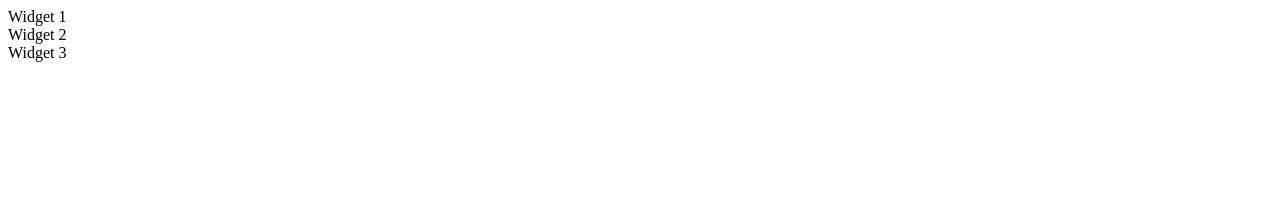
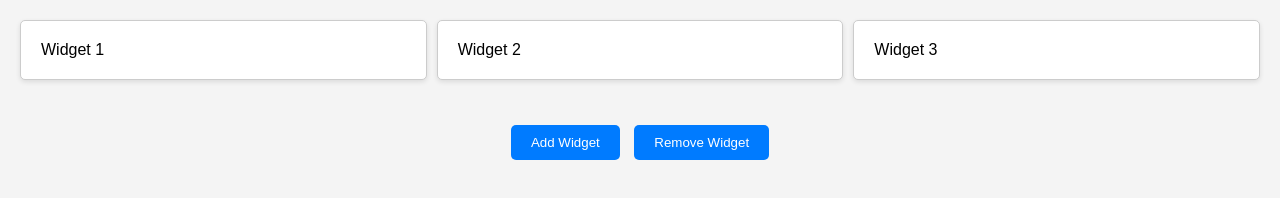
Before and after one commit to chandranshulg/Customizable-Dashboard-, a plain HTML site: page index.html in a window 1280 px wide. Drawn offline with Linux system fonts and the light colour scheme.

Commit message:
Update index.html

```diff
--- a/index.html
+++ b/index.html
@@ -4,7 +4,50 @@
     <meta charset="UTF-8">
     <meta name="viewport" content="width=device-width, initial-scale=1.0">
     <title>Customizable Dashboard</title>
-    <link rel="stylesheet" href="style.css">
+    <style>
+        /* CSS Styles */
+
+        body, html {
+            margin: 0;
+            padding: 0;
+            font-family: Arial, sans-serif;
+            background-color: #f4f4f4;
+        }
+
+        .dashboard {
+            display: grid;
+            grid-template-columns: repeat(3, 1fr);
+            gap: 10px;
+            padding: 20px;
+        }
+
+        .widget {
+            background-color: white;
+            padding: 20px;
+            border: 1px solid #ccc;
+            border-radius: 5px;
+            box-shadow: 0 2px 5px rgba(0, 0, 0, 0.1);
+        }
+
+        .controls {
+            margin: 20px;
+            text-align: center;
+        }
+
+        .controls button {
+            padding: 10px 20px;
+            margin: 5px;
+            border: none;
+            background-color: #007bff;
+            color: white;
+            border-radius: 5px;
+            cursor: pointer;
+        }
+
+        .controls button:hover {
+            background-color: #0056b3;
+        }
+    </style>
 </head>
 <body>
     <div class="dashboard">
@@ -12,5 +55,73 @@
         <div class="widget" id="widget-2">Widget 2</div>
         <div class="widget" id="widget-3">Widget 3</div>
     </div>
+    <div class="controls">
+        <button onclick="addWidget()">Add Widget</button>
+        <button onclick="removeWidget()">Remove Widget</button>
+    </div>
+
+    <script>
+        // JavaScript for interactivity
+
+        // Function to initialize widget actions
+        function initWidgets() {
+            const widgets = document.querySelectorAll('.widget');
+
+            widgets.forEach(widget => {
+                widget.addEventListener('click', () => {
+                    alert(`You clicked on ${widget.id}`);
+                });
+                widget.setAttribute('draggable', true);
+                widget.addEventListener('dragstart', dragStart);
+                widget.addEventListener('dragover', dragOver);
+                widget.addEventListener('drop', drop);
+            });
+        }
+
+        // Drag and Drop functions
+        let draggedWidget = null;
+
+        function dragStart(event) {
+            draggedWidget = event.target;
+            event.dataTransfer.effectAllowed = 'move';
+        }
+
+        function dragOver(event) {
+            event.preventDefault();
+            event.dataTransfer.dropEffect = 'move';
+        }
+
+        function drop(event) {
+            event.preventDefault();
+            if (event.target.classList.contains('widget')) {
+                const dashboard = document.querySelector('.dashboard');
+                dashboard.insertBefore(draggedWidget, event.target.nextSibling);
+            }
+        }
+
+        // Function to add a new widget
+        function addWidget() {
+            const dashboard = document.querySelector('.dashboard');
+            const widgetCount = dashboard.querySelectorAll('.widget').length;
+            const newWidget = document.createElement('div');
+            newWidget.className = 'widget';
+            newWidget.id = `widget-${widgetCount + 1}`;
+            newWidget.textContent = `Widget ${widgetCount + 1}`;
+            dashboard.appendChild(newWidget);
+            initWidgets();
+        }
+
+        // Function to remove the last widget
+        function removeWidget() {
+            const dashboard = document.querySelector('.dashboard');
+            const widgets = dashboard.querySelectorAll('.widget');
+            if (widgets.length > 0) {
+                dashboard.removeChild(widgets[widgets.length - 1]);
+            }
+        }
+
+        // Initialize widgets when the page loads
+        window.onload = initWidgets;
+    </script>
 </body>
 </html>
```
